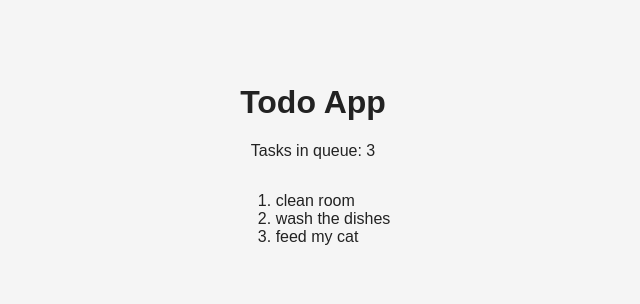
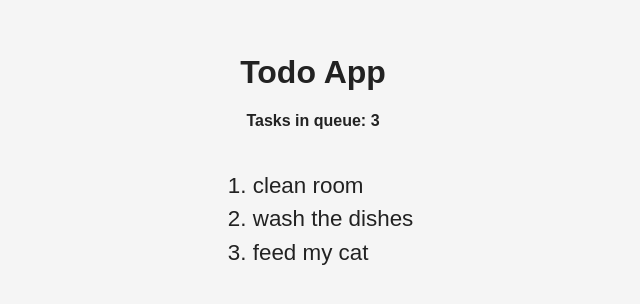
Before and after one commit to MariuszSzlachta/16.3, a React app: page / in a window 1280 px wide. Shown: the part 246-550 px from the top of the page, without its empty margins (335-975 px from the left). Built offline with nearby package versions, Linux system fonts and the light colour scheme.

Commit message:
Add style for components Title, and TodoList

```diff
--- a/src/components/Title.css
+++ b/src/components/Title.css
@@ -1,5 +1,9 @@
-.Title {
+.heading,
+.counter {
   font-family: sans-serif;
   color: #222;
   text-align: center;
 }
+.counter {
+  font-weight: bold;
+}
--- a/src/components/Title.js
+++ b/src/components/Title.js
@@ -4,8 +4,8 @@ import style from './Title.css';
 const Title = props => {
   return (
     <div>
-      <h1 className={style.Title}>Todo App</h1>
-      <p className={style.Title}>Tasks in queue: {props.tasks}</p>
+      <h1 className={style.heading}>Todo App</h1>
+      <p className={style.counter}>Tasks in queue: {props.tasks}</p>
     </div>
   )
 }
--- a/src/components/TodoList.css
+++ b/src/components/TodoList.css
@@ -1,5 +1,7 @@
 .TodoList {
   font-family: sans-serif;
-  font-size: 1em;
+  font-size: 1.4em;
+  line-height: 1.5;
   color: #222;
+  cursor: pointer;
 }
```
Also changed, not shown: 2 other files (tests, documents, lock files or other folders).
